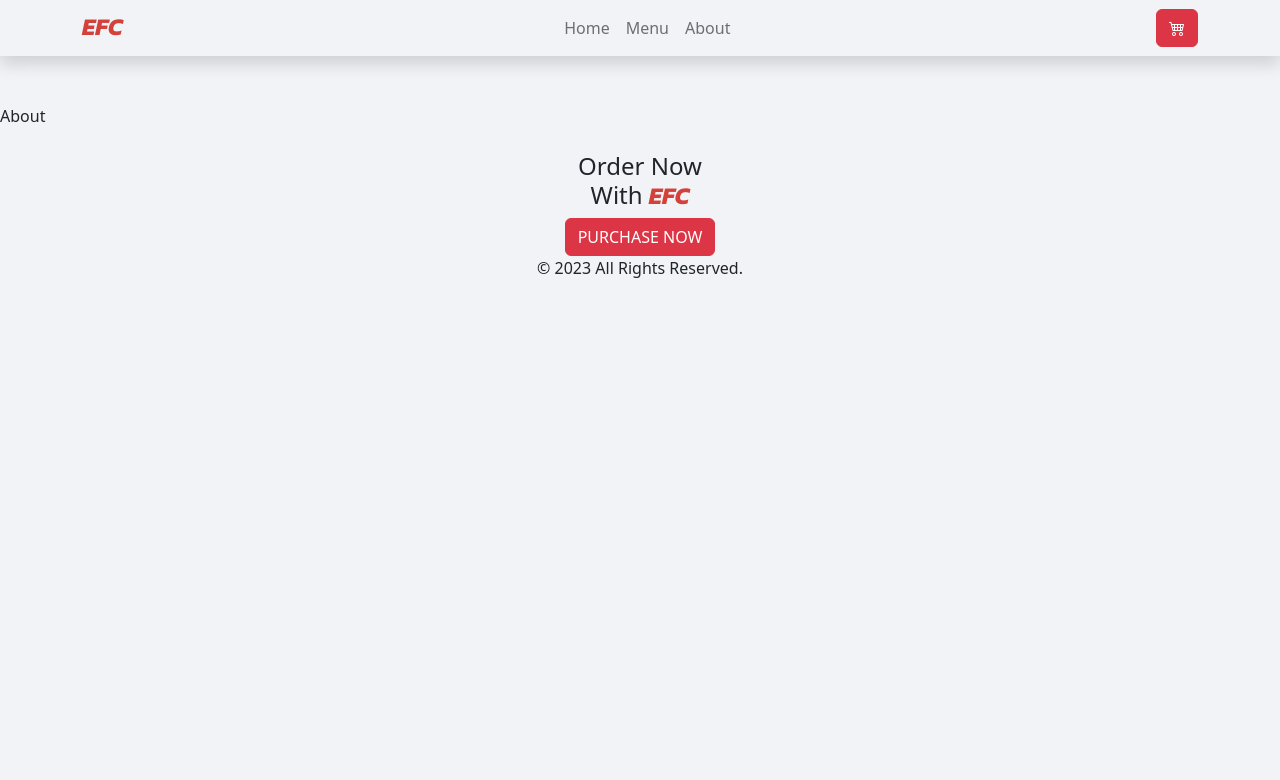
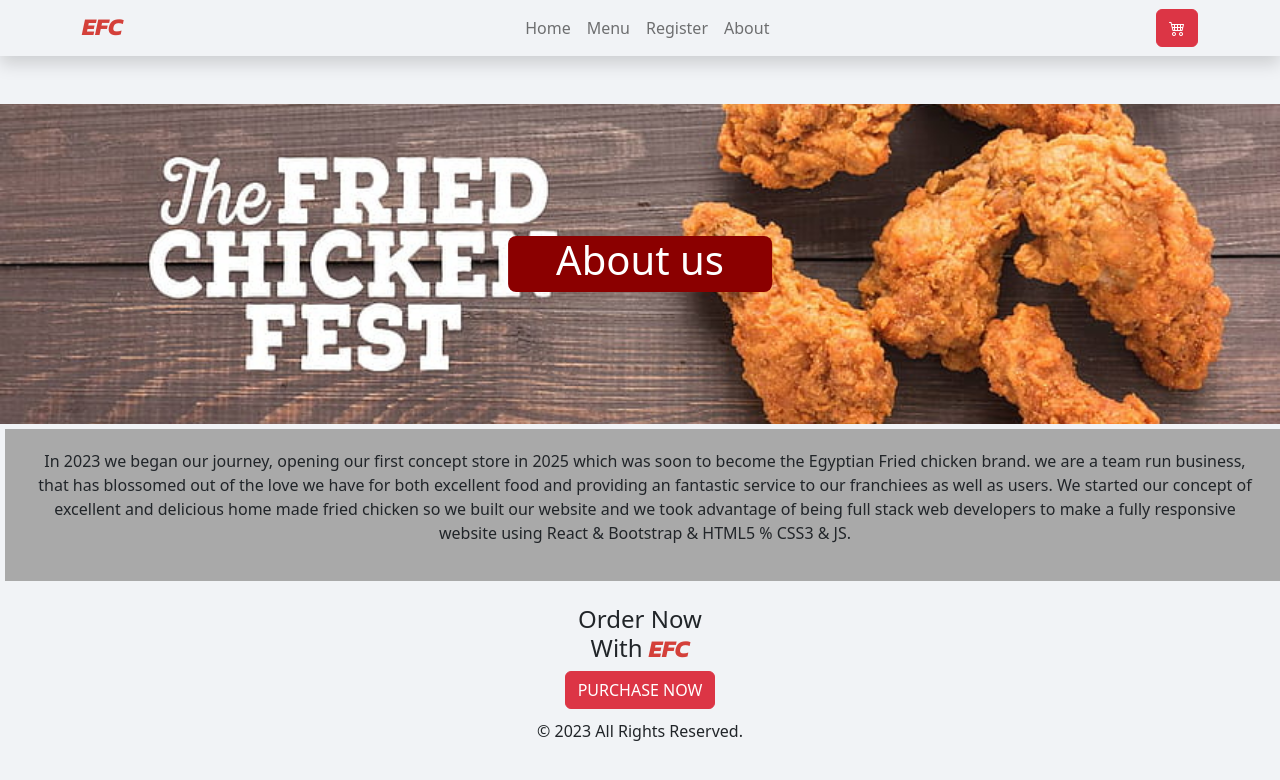
Before and after one commit to moustafashahin122/EFC-React-App, a React (Create React App) app: page /About in a window 1280 px wide. Shown: the top 780 px of the page. Built offline with nearby package versions, Linux system fonts and the light colour scheme.

Commit message:
Register & About created

```diff
--- a/src/App.js
+++ b/src/App.js
@@ -4,6 +4,7 @@ import Layout from "./components/Layout";
 import ErrorPage from "./components/ErrorPage";
 import Menu from "./components/Menu";
 import About from "./components/About";
+import Form from "./components/Form";
 
 const router = createBrowserRouter([
   {
@@ -14,6 +15,7 @@ const router = createBrowserRouter([
       { path: "/", element: <Slider /> },
       { path: "/Menu", element: <Menu /> },
       { path: "/About", element: <About /> },
+      { path: "/Form", element: <Form/>}
     ],
   },
 ]);
--- a/src/components/About.jsx
+++ b/src/components/About.jsx
@@ -1,7 +1,30 @@
 import React from "react";
+import "./CSS/App.css"
+function About() {
+  return (
+    <>
+    <div className="reserve-table">
+      <img
+        className="header-reserve"
+        src={require("../assets/background.jpg")}
+        alt="Fried chicken"
+      ></img>
+      <div className="reserve-header-text">
+        <h1>About us</h1>
+      </div>
+    </div>
+    <div className="about-text">
+      <p>
+        In 2023 we began our journey, opening our first concept store in 2025 which was soon to become the Egyptian Fried chicken brand.
+        we are a team run business, that has blossomed out of the love we have for both excellent food and providing an fantastic service to our franchiees as well as users.
 
-function About() {
-  return <div>About</div>;
+        We started our concept of excellent and delicious home made fried chicken so we built our website and we took advantage of being full stack web developers
+        to make a fully responsive website using React & Bootstrap & HTML5 % CSS3 & JS.
+
+      </p>
+    </div>
+    </>
+  )
 }
 
 export default About;
--- /dev/null
+++ b/src/components/CSS/App.css
@@ -0,0 +1,40 @@
+.reserve-table {
+    position: relative;
+    text-align: center;
+    color: white;
+    margin-top: 1rem;
+}
+
+.header-reserve {
+    width: 100vw;
+    /* width of container */
+    height: 20rem;
+    /* height of container */
+    object-fit: cover;
+}
+
+.reserve-header-text {
+    background-color: darkred;
+    padding: 0 3rem 0 3rem;
+    position: absolute;
+    top: 50%;
+    left: 50%;
+    transform: translate(-50%, -50%);
+    font-size: 25px;
+    border-radius: 0.5rem;
+}
+.about-text{
+    justify-content:center ;
+    background-color:darkgrey;
+    width: 100%;
+    height: 100%;
+    padding: 10px;
+    margin: 5px;
+}
+p{
+    padding: 10px;
+    margin: 4px;
+    text-align: center;
+
+
+}
--- /dev/null
+++ b/src/components/Form.jsx
@@ -0,0 +1,48 @@
+import React, { useEffect, useState } from "react";
+import {Link} from "react-router-dom"
+const Form = () => {
+    const [email, setEmail] = useState({ value: "", error: false });
+    const [password, setPassword] = useState("");
+    const [valid, setValid] = useState(false);
+    const handleEmail = (e) => {
+        setEmail({ ...email, value: e.target.value });
+        if (e.target.value.length < 3) {
+            setEmail({ value: e.target.value, error: true });
+        } else {
+            setEmail({ value: e.target.value, error: false });
+        }
+    }
+    const handlePassword = (e) => {
+        setPassword(e.target.value);
+    }
+    useEffect(() => {
+
+    }, [email, password])
+    return (
+        <div className="container">
+            <div className="row justify-content-center">
+                <div className="col-12 col-md-6">
+                    <Link className = "form-brand" to="/Form">
+                        Sign In
+                    </Link>
+                    <form>
+                        <div className="mb-3">
+                            <label htmlFor="exampleInputEmail1" className="form-label">Email address</label>
+                            <input type="email" className="form-control" id="exampleInputEmail1" aria-describedby="emailHelp" value={email.value} onChange={(e) => { handleEmail(e) }} />
+                            {email.error ? (
+                                <div id="emailHelp" className="form-text">Your mail must be more than 3 characters </div>
+                            ) : ("")}
+
+                        </div>
+                        <div className="mb-3">
+                            <label htmlFor="exampleInputPassword1" className="form-label">Password</label>
+                            <input type="password" className="form-control" id="exampleInputPassword1" value={password} onChange={(e) => { handlePassword = (e) }} />
+                        </div>
+                        <button type="submit" className="btn btn-danger">Submit</button>
+                    </form>
+                </div>
+            </div>
+        </div>
+    )
+}
+export default Form;
--- a/src/components/Navbar.jsx
+++ b/src/components/Navbar.jsx
@@ -33,6 +33,11 @@ const Navbar = () => {
               </Link>
             </li>
             <li className="nav-item">
+              <Link className="nav-link" to="/Form">
+                Register
+              </Link>
+            </li>
+            <li className="nav-item">
               <Link className="nav-link" to="/About">
                 About
               </Link>
```
Also changed, not shown: src/assets/background.jpg (added).
